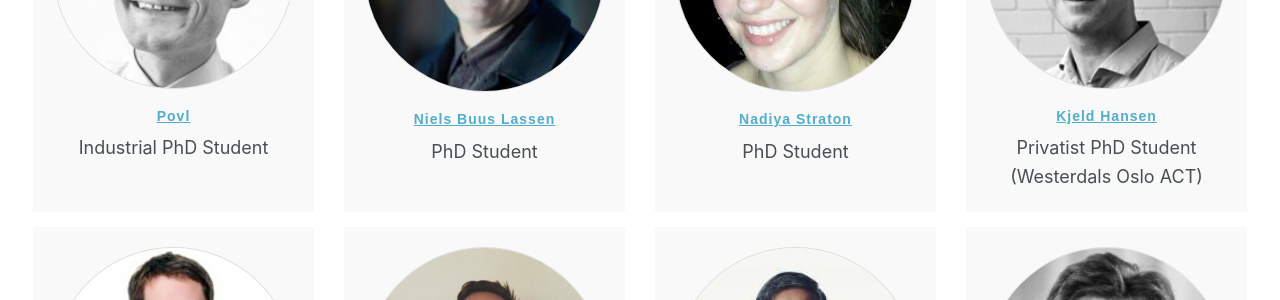
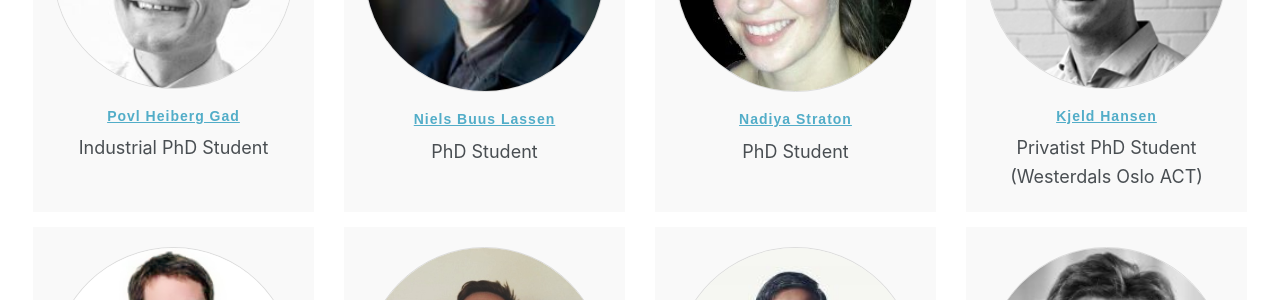
Before and after one commit to cbsBDA/cbsBDA-homepage, a Jekyll site: the page built from _pages/team.md, in a window 1280 px wide and 900 px high, scrolled down 954 px. Shown: the part 152-452 px from the top of the window. Built offline with Jekyll 4.4.1, drawn with Linux system fonts in a browser that asks for light colours; nearby versions of some CDN libraries; part of the change alters nothing that is shown.

Commit message:
Update team.md

```diff
--- a/_pages/team.md
+++ b/_pages/team.md
@@ -139,7 +139,7 @@ author_profile: true
                     <div class="avatar">
                         <img src="/images/teams/Povl.jpg" alt='Povl' class="img-responsive img-circle table-bordered himg" />
                     </div>
-                    <h5><a class="t-name" target="_blank" href="http://www.cbs.dk/en/research/departments-and-centres/department-of-it-management/staff/rvitm">Povl</a></h5>
+                    <h5><a class="t-name" target="_blank"  href="http://gametools.squarespace.com/">Povl Heiberg Gad</a></h5>
                     <p class="subtitle">Industrial PhD Student</p>
                 </div>
             </div>
@@ -178,7 +178,7 @@ author_profile: true
                     <div class="avatar">
                         <img src="/images/teams/kjeld.jpg" alt='Kjeld Hansen' class="img-responsive img-circle table-bordered himg" />
                     </div>
-                    <h5><a class="t-name" target="_blank" href="http://www.cbs.dk/en/research/departments-and-centres/department-of-it-management/staff/kalkitm">Kjeld Hansen</a></h5>
+                    <h5><a class="t-name" target="_blank" href="https://www.researchgate.net/profile/Kjeld_Hansen">Kjeld Hansen</a></h5>
                     <p class="subtitle">Privatist PhD Student<br>(Westerdals Oslo ACT)</p>
                 </div>
             </div>
@@ -194,7 +194,7 @@ author_profile: true
                     <div class="avatar">
                         <img src="/images/teams/chriszimmerman.jpg" alt='chriszimmerman' class="img-responsive img-circle table-bordered himg" />
                     </div>
-                    <h5><a class="t-name" target="_blank" href="http://www.cbs.dk/en/research/departments-and-centres/department-of-it-management/staff/rvitm">Chris Zimmerman</a></h5>
+                    <h5><a class="t-name" target="_blank"  href="http://www.cbs.dk/en/research/departments-and-centres/department-of-it-management/staff/czitm">Chris Zimmerman</a></h5>
                     <p class="subtitle">Industrial PhD Student<br />(Mindjumpers)</p>
                 </div>
             </div>
@@ -262,7 +262,7 @@ author_profile: true
                     <div class="avatar">
                         <img src="/images/teams/laster.jpg" alt='Lester Lasrado' class="img-responsive img-circle table-bordered himg" />
                     </div>
-                    <h5><a class="t-name" target="_blank" href="http://www.cbs.dk/en/research/departments-and-centres/department-of-it-management/staff/rrmitm">Lester Lasrado</a></h5>
+                    <h5><a class="t-name" target="_blank"  href="http://www.cbs.dk/en/research/departments-and-centres/department-of-it-management/staff/lalitm">Lester Lasrado</a></h5>
                     <p class="subtitle">Research Associate</p>
                 </div>
             </div>
@@ -291,7 +291,7 @@ author_profile: true
                     <div class="avatar">
                         <img src="/images/teams/katrine_kunst_0.jpg" alt='Katrine Kunst' class="img-responsive img-circle table-bordered himg" />
                     </div>
-                    <h5><a class="t-name" target="_blank" href="http://www.cbs.dk/en/research/departments-and-centres/department-of-it-management/staff/ahitm">Katrine Kunst</a></h5>
+                    <h5><a class="t-name" target="_blank" href="http://www.cbs.dk/en/research/departments-and-centres/department-of-it-management/staff/kalkitm">Katrine Kunst</a></h5>
                     <p class="subtitle">Postdoc</p>
                 </div>
             </div>
```
